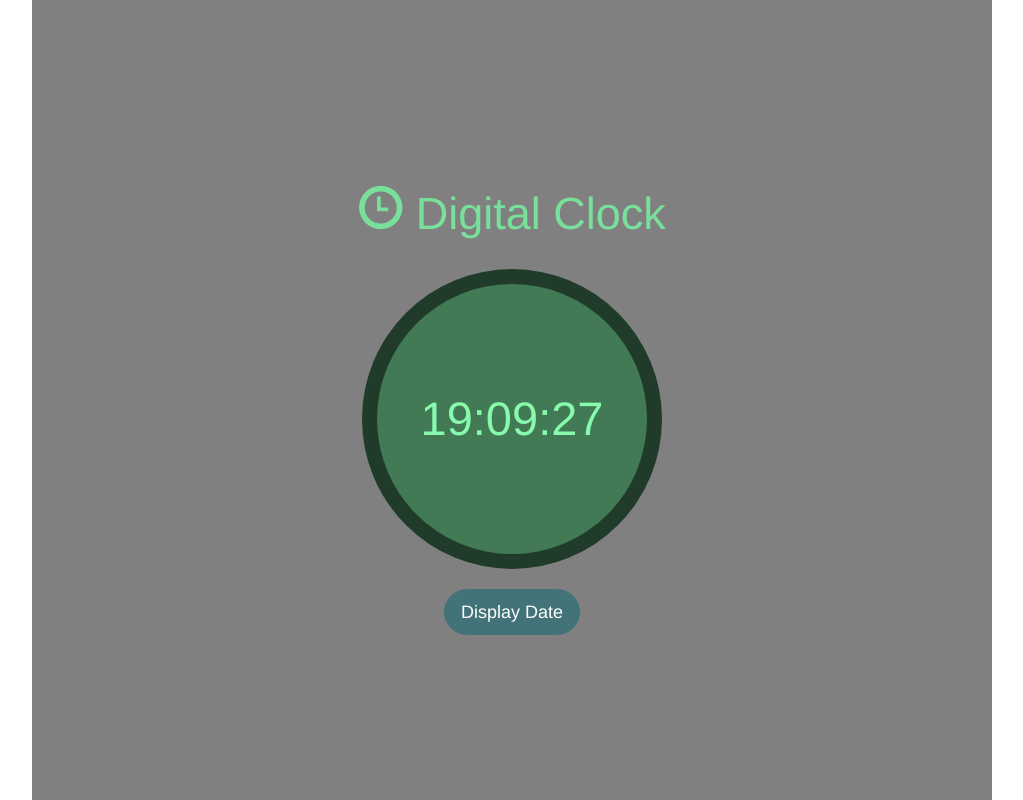
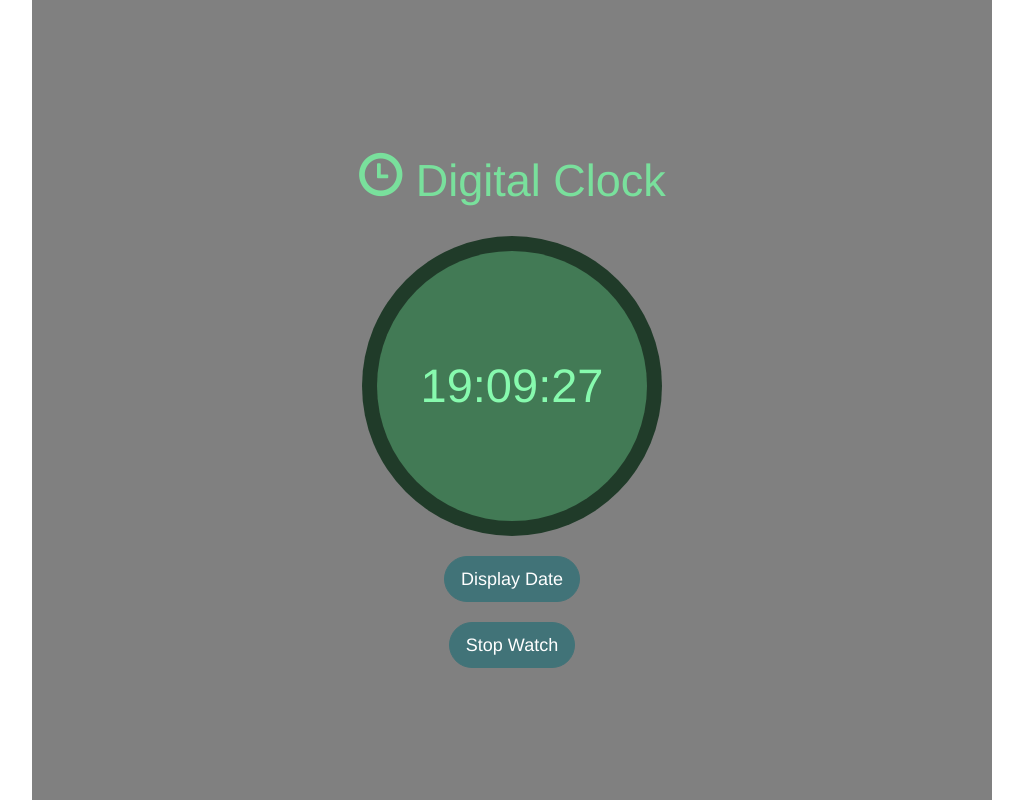
Before and after one commit to karen-edith/clock, a React (Create React App) app in the folder digclock/: page / in a window 1280 px wide. Shown: the whole page, without its empty margins (128-1151 px from the left). Built offline with nearby package versions, Linux system fonts and the light colour scheme.

Commit message:
added button to trigger stop watch mode

```diff
--- a/digclock/src/App.css
+++ b/digclock/src/App.css
@@ -63,6 +63,7 @@
 .btns{
   text-align: center;
   margin: 0 auto;
+  display: inline-block;
 
 }
 
--- a/digclock/src/App.jsx
+++ b/digclock/src/App.jsx
@@ -17,7 +17,8 @@ class App extends Component {
       lzhrs: '',
       lzmin:'',
       lzsec:'',
-      isDateOn: 'Display Date'
+      isDateOn: 'Display Date',
+      isStopWatch: 'Stop Watch'
     }
   }
 
@@ -115,6 +116,18 @@ class App extends Component {
     }
   }
 
+  handleClickStopWatch() {
+    if(this.state.isStopWatch === 'Stop Watch'){
+      this.setState({
+        isStopWatch: 'Hide Stop Watch'
+      })
+    } else {
+      this.setState({
+        isStopWatch: 'Stop Watch'
+      })
+    }
+  }
+
   render(){
     return(
       <div className="container">
@@ -140,6 +153,9 @@ class App extends Component {
         <div className='btns'>
           <Button bsSize='large' className='tbtn' onClick={()=>{this.handleClick()}}> {this.state.isDateOn}</Button>
         </div>
+        <div className='btns'>
+          <Button bsSize='large' className='tbtn' onClick={()=>{this.handleClickStopWatch()}}> {this.state.isStopWatch}</Button>
+        </div>
       </div>
     )
   }
```
Also changed, not shown: 1 other file (tests, documents, lock files or other folders).
